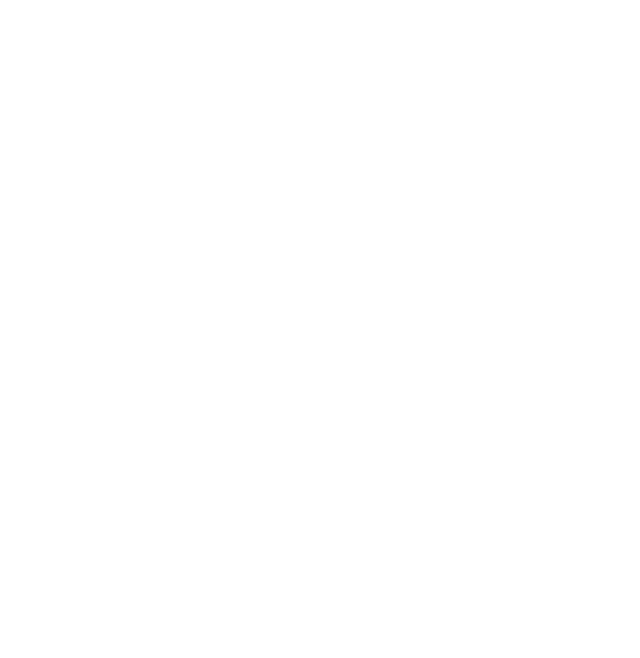
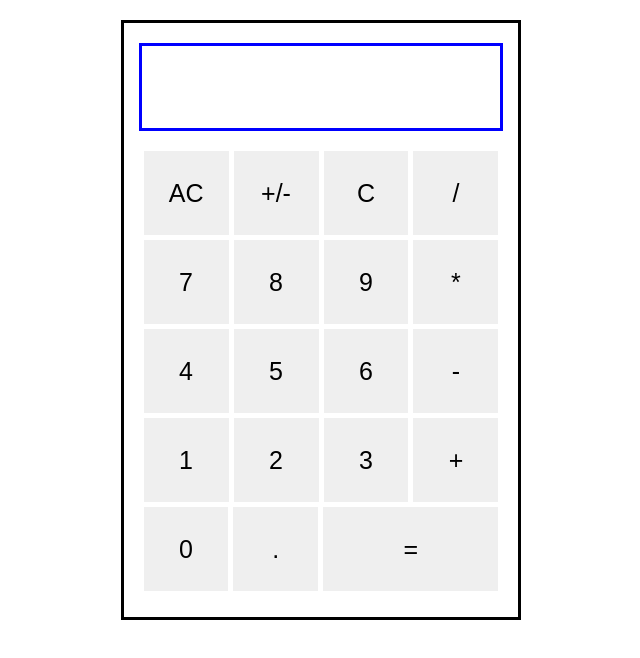
Before and after one commit to hamza-m1/odin-calculator, a plain HTML site: page index.html in a window 1280 px wide. Shown: the whole page, without its empty margins (319-959 px from the left). Drawn offline with Linux system fonts and the light colour scheme.

Commit message:
Add buttons and style

```diff
--- a/index.html
+++ b/index.html
@@ -1,15 +1,48 @@
 <!DOCTYPE html>
 <html lang="en">
 <head>
-    <meta charset="UTF-8">
-    <meta name="viewport" content="width=device-width, initial-scale=1.0">
-    <link rel="stylesheet" href="styles.css">
-    <title>Calculator</title>
+  <meta charset="UTF-8">
+  <meta name="viewport" content="width=device-width, initial-scale=1.0">
+  <link rel="stylesheet" href="styles.css">
+  <title>Calculator</title>
 </head>
 <body>
+	<div id="calculator-shell">
+		<div id="display"></div>
 
+		<div id="button-container">
+			<div class="row">
+				<button id="clear">AC</button>
+				<button id="decimal">+/-</button>
+				<button id="back">C</button>
+				<button id="/">/</button>
+			</div>
+			<div class="row">
+				<button id="7">7</button>
+				<button id="8">8</button>
+				<button id="9">9</button>
+				<button id="*">*</button>
+			</div>
+			<div class="row">
+				<button id="4">4</button>
+				<button id="5">5</button>
+				<button id="6">6</button>
+				<button id="-">-</button>
+			</div>
+			<div class="row">
+				<button id="1">1</button>
+				<button id="2">2</button>
+				<button id="3">3</button>
+				<button id="+">+</button>
+			</div>
+			<div class="row">
+				<button id="0">0</button>
+				<button id=".">.</button>
+				<button id="equals">=</button>
+			</div>
+		</div>
+	</div>
 
-
-    <script src="script.js"></script>
+  <script src="script.js"></script>
 </body>
 </html>
--- a/styles.css
+++ b/styles.css
@@ -1,3 +1,50 @@
-p {
-    color: aqua;
+* {
+    box-sizing: border-box;
+    margin: 0px;
+    padding: 0px;
+    border: 0px;
 }
+
+#calculator-shell {
+    border: solid black;
+    width: 400px;
+    height: 600px;
+    margin: auto;
+    margin-top: 20px;
+    padding: 5px;
+}
+
+#display {
+    border: solid blue;
+    height: 15%;
+    width: 95%;
+    margin: 4% auto;
+}
+
+#button-container {
+    /* border: solid green; */
+    width: 95%;
+    height: 77%;
+    margin: 4% auto;
+    display: flex;
+    flex-direction: column;
+    gap: 5px;
+    padding: 5px;
+}
+
+.row {
+    /* border: solid pink; */
+    flex: 1 0 0;
+    display: flex;
+    flex-direction: row;
+    gap: 5px;
+}
+
+#equals {
+    flex: 2.07 0 0;
+}
+
+button {
+    flex: 1 0 0;
+    font-size: 25px;
+}
```
